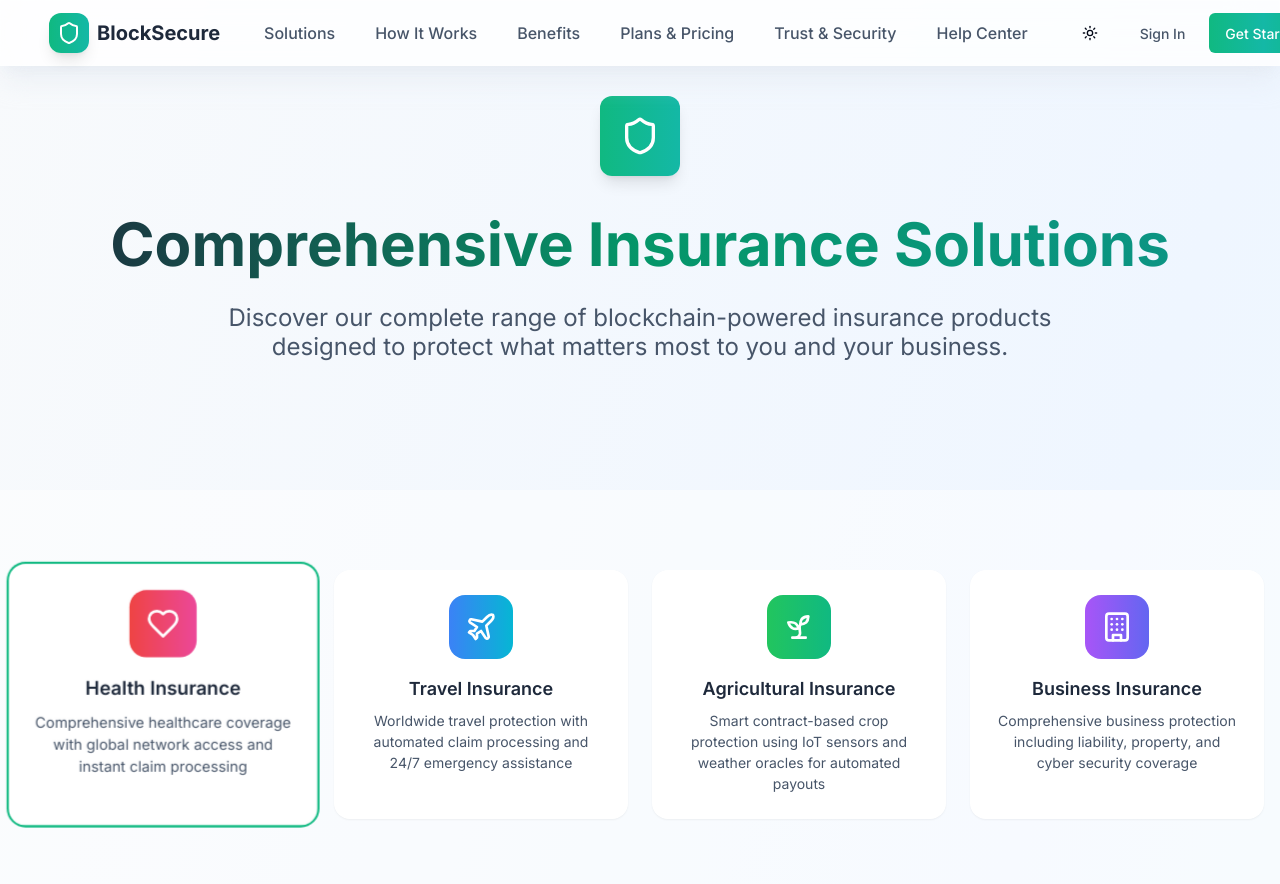
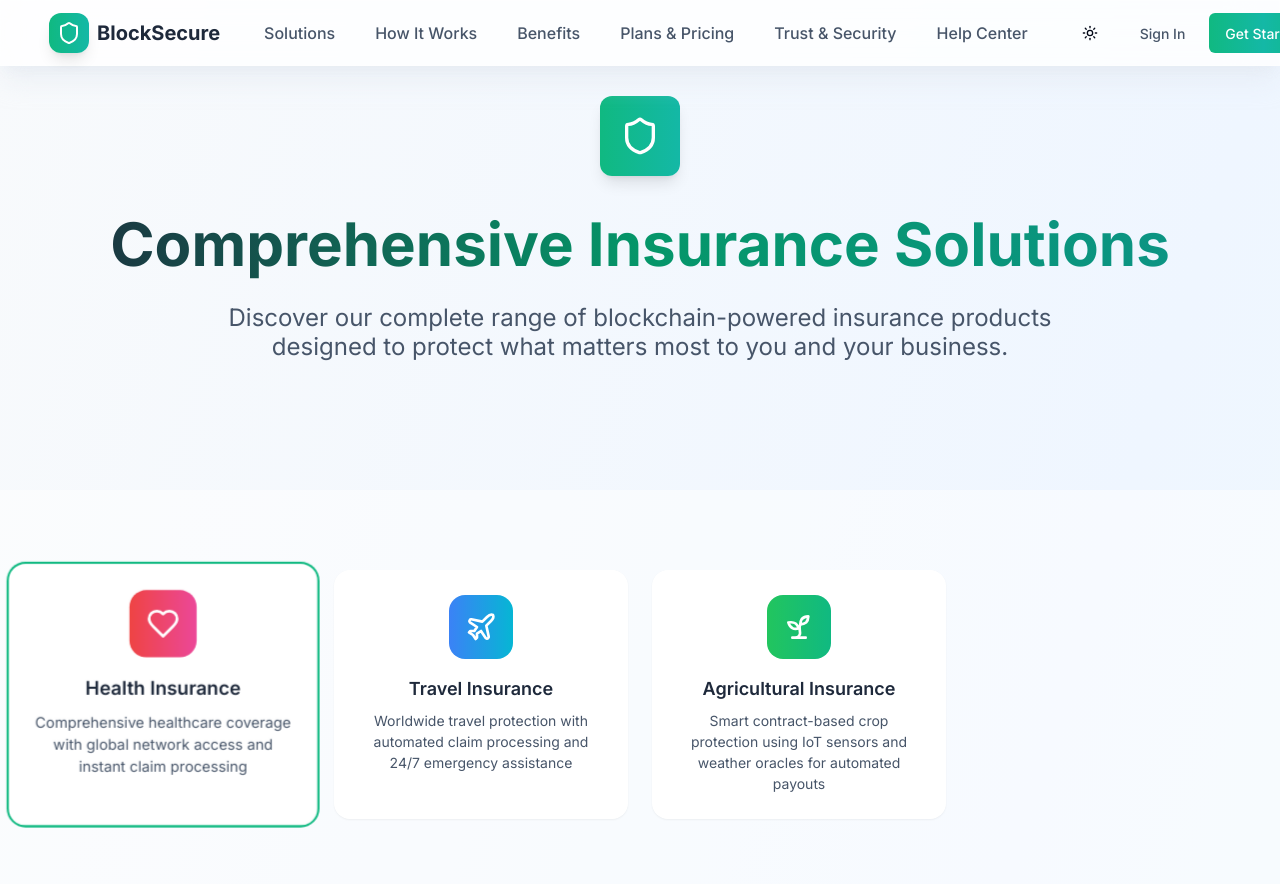
Before and after one commit to yizunwong/bolt-test, a Next.js app in the folder project/: page /solutions in a window 1280 px wide. Shown: the top 884 px of the page. Built offline with nearby package versions, Linux system fonts and the light colour scheme.

Commit message:
remove business

```diff
--- a/project/app/solutions/page.tsx
+++ b/project/app/solutions/page.tsx
@@ -143,43 +143,6 @@ export default function SolutionsPage() {
         claims: '5K+ processed',
         satisfaction: '96.8%',
         avgPayout: '6 hours'
-      }
-    },
-    {
-      id: 'business',
-      name: 'Business Insurance',
-      icon: Building,
-      gradient: 'from-purple-500 to-indigo-500',
-      description: 'Comprehensive business protection including liability, property, and cyber security coverage',
-      features: [
-        'General liability coverage',
-        'Property damage protection',
-        'Cyber security insurance',
-        'Business interruption',
-        'Professional liability',
-        'Workers compensation'
-      ],
-      capabilities: [
-        'Risk assessment AI',
-        'Automated underwriting',
-        'Real-time monitoring',
-        'Compliance tracking',
-        'Incident reporting',
-        'Claims management portal'
-      ],
-      useCases: [
-        'Small business protection',
-        'Enterprise coverage',
-        'Professional services',
-        'E-commerce businesses',
-        'Manufacturing companies',
-        'Technology startups'
-      ],
-      stats: {
-        coverage: 'Up to $10M',
-        claims: '12K+ processed',
-        satisfaction: '99.1%',
-        avgPayout: '48 hours'
       }
     }
   ];
```
